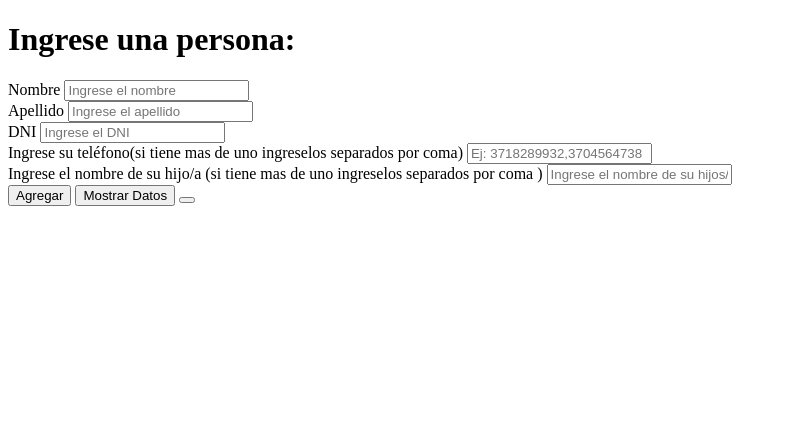
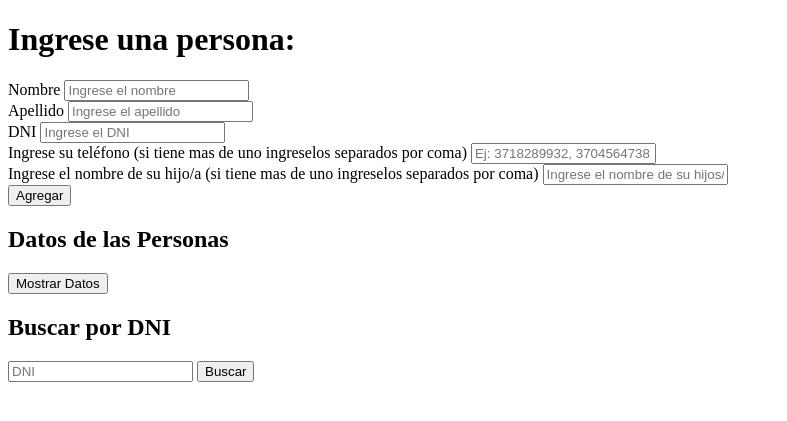
Before and after one commit to Axel-Leger/Tp4_Multidimencionales2, a Flask app: page / in a window 1280 px wide. Shown: the top 421 px of the page, without its empty margins (0-787 px from the left). Run offline with Flask 3, Linux system fonts and the light colour scheme.

Commit message:
pagina terminada

```diff
--- a/app.py
+++ b/app.py
@@ -8,6 +8,7 @@ def index():
 
 personas = []
 
+# Agrega al array un objeto de la persona
 @app.route("/agregar", methods =["POST"])
 def agregar():
     data = request.get_json()
@@ -19,6 +20,22 @@ def agregar():
 
     personas.append({"Nombre":nombre, "Apellido":apellido,"DNI":dni, "Telefonos":telefonos, "Hijos": hijos })
 
+    return "" , 200
+
+# Envia el array a front
+@app.route("/mostrar", methods = ["GET"])
+def mostrar():
+    return(personas)
+
+# Buscar por dni
+@app.route("/buscar/<dni>",methods = ["GET"])
+def buscar(dni):
+    for persona in personas:
+        if persona["DNI"] == dni:
+             return jsonify(persona), 200
+    return jsonify({"No se encuentra una persona con ese dni"})
+
+
 
 if __name__ == "__main__":
     app.run(debug=True)
--- a/static/scripts.js
+++ b/static/scripts.js
@@ -0,0 +1,50 @@
+async function AgregarPersona() {
+    const nombre = document.getElementById("nombre").value
+    const apellido = document.getElementById("apellido").value
+    const dni = document.getElementById("dni").value
+    const telefonosInput = document.getElementById("teléfonos").value
+    const hijosInput = document.getElementById("nombre_hijos").value
+
+    const telefonos = telefonosInput.split(",").map(t => t.trim())
+    const hijos = hijosInput.split(",").map(h => h.trim())
+
+    const persona = {nombre, apellido, dni, telefonos, hijos}
+
+    await fetch("/agregar",{
+        method:"POST",
+        headers:{
+            "Content-Type":"application/json"
+        },
+        body:JSON.stringify(persona)
+    })
+
+    document.getElementById("nombre").value = ""
+    document.getElementById("apellido").value = ""
+    document.getElementById("dni").value = ""
+    document.getElementById("teléfonos").value = ""
+    document.getElementById("nombre_hijos").value = ""
+}
+
+async function MostrarPersona() {
+    const res = await fetch("/mostrar")
+    const data = await res.json()
+
+    const resultado = document.getElementById("resultado")
+    resultado.textContent = JSON.stringify(data, null, 2)
+}
+
+async function buscarPorDni() {
+    const dni = document.getElementById("buscarDni").value
+    const resultado = document.getElementById("resultadoBusqueda")
+
+    const res = await fetch(`/buscar/${dni}`)
+    const persona = await res.json()
+
+
+    if (res.ok){
+        resultado.textContent =
+       `Nombre: ${persona.Nombre} \nApellido: ${persona.Apellido}\nTelefonos:${persona.Telefonos} \nHijos: ${persona.Hijos}`
+    }else{
+        resultado.textContent = "No se encontro una persona con ese dni"
+    }
+}
--- a/templates/index.html
+++ b/templates/index.html
@@ -7,6 +7,7 @@
 </head>
 <body>
     <h1>Ingrese una persona:</h1>
+    <form class="formulario">
         <div class="">
             <label for="nombre">Nombre</label>
             <input type="text" id="nombre" placeholder="Ingrese el nombre">
@@ -20,17 +21,25 @@
             <input type="text" id="dni" placeholder="Ingrese el DNI">
         </div>
         <div class="">
-        <label for="teléfonos">Ingrese su teléfono(si tiene mas de uno ingreselos separados por coma)</label>
-        <input type="text" id="teléfonos" placeholder="Ej: 3718289932,3704564738">
+            <label for="teléfonos">Ingrese su teléfono (si tiene mas de uno ingreselos separados por coma)</label>
+            <input type="text" id="teléfonos" placeholder="Ej: 3718289932, 3704564738">
         </div>
         <div class="">
-        <label for="nombre_hijos">Ingrese el nombre de su hijo/a (si tiene mas de uno ingreselos separados por coma )</label>
+            <label for="nombre_hijos">Ingrese el nombre de su hijo/a (si tiene mas de uno ingreselos separados por coma)</label>
             <input type="text" id="nombre_hijos" placeholder="Ingrese el nombre de su hijos/as">
         </div>
 
         <button onclick="AgregarPersona()">Agregar</button>
+    </form>
+
+    <h2>Datos de las Personas</h2>
     <button onclick="MostrarPersona()">Mostrar Datos</button>
-    <button onclick="FiltrarDNI()"></button>
+    <pre id="resultado"></pre>
+
+    <h2>Buscar por DNI</h2>
+    <input type="text" id="buscarDni" placeholder="DNI" />
+    <button onclick="buscarPorDni()">Buscar</button>
+    <pre id="resultadoBusqueda"></pre>
 
 
     <script src="../static/scripts.js"></script>
```
Lines whose indentation alone changed are shown as unchanged.
